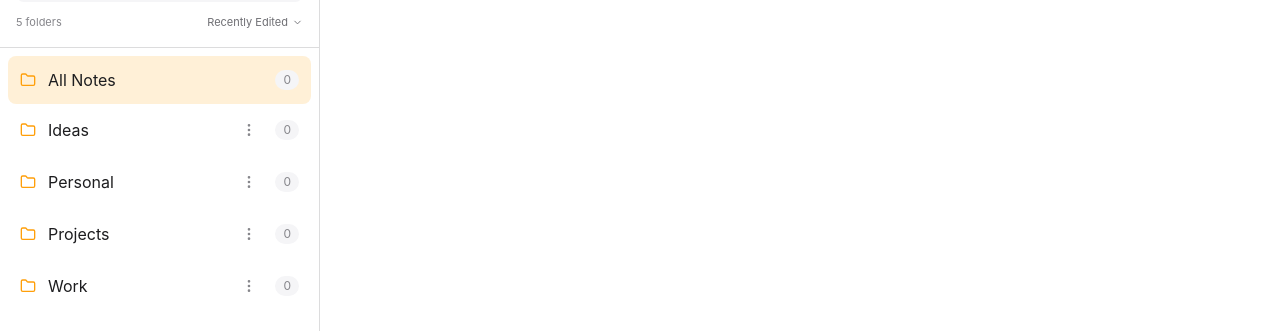
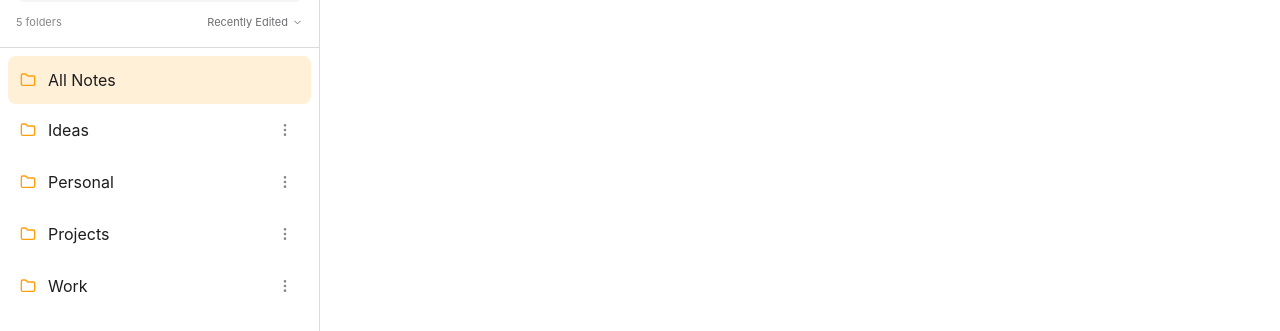
Before and after one commit to GauravShambharkar/Apple-Notes, a Next.js app: page / in a window 1280 px wide. Both pictures are taken after a click on the button "Folders". Shown: the part 161-492 px from the top of the page. Built offline with nearby package versions, Linux system fonts and the light colour scheme; a web font is replaced by a local one.

Commit message:
feat: add NoteList component, custom font, and update gitignore

```diff
--- a/src/components/NoteList.tsx
+++ b/src/components/NoteList.tsx
@@ -197,6 +197,30 @@ export function NoteList({
                       <LuPin />
                     </span>
                   )}
+                  {(() => {
+                    const count =
+                      folder.id === "all"
+                        ? allNotes.length
+                        : allNotes.filter(
+                            (note) =>
+                              note.folder.toLowerCase() ===
+                              folder.name.toLowerCase(),
+                          ).length;
+
+                    if (count <= 0) return null;
+
+                    return (
+                      <span
+                        className={`count inline-flex items-center justify-center min-w-[20px] h-5 rounded-full px-2 text-[11px] font-semibold transition-colors ${
+                          selectedFolder === folder.id
+                            ? "bg-[var(--accent)] text-white"
+                            : "bg-[var(--surface)] text-[var(--text-secondary)]"
+                        }`}
+                      >
+                        {count}
+                      </span>
+                    );
+                  })()}
                   {folder.id !== "all" && (
                     <span
                       className="relative grid h-7 w-7 place-items-center rounded-md text-[var(--text-tertiary)] hover:text-[var(--text-primary)]"
@@ -237,15 +261,7 @@ export function NoteList({
                       )}
                     </span>
                   )}
-                  <span className="count rounded-full bg-[var(--surface)] px-2 py-0.5 text-xs text-[var(--text-tertiary)]">
-                    {folder.id === "all"
-                      ? allNotes.length
-                      : allNotes.filter(
-                          (note) =>
-                            note.folder.toLowerCase() ===
-                            folder.name.toLowerCase(),
-                        ).length}
-                  </span>
+
                 </button>
               ))
           : notes.map((note) => (
```
